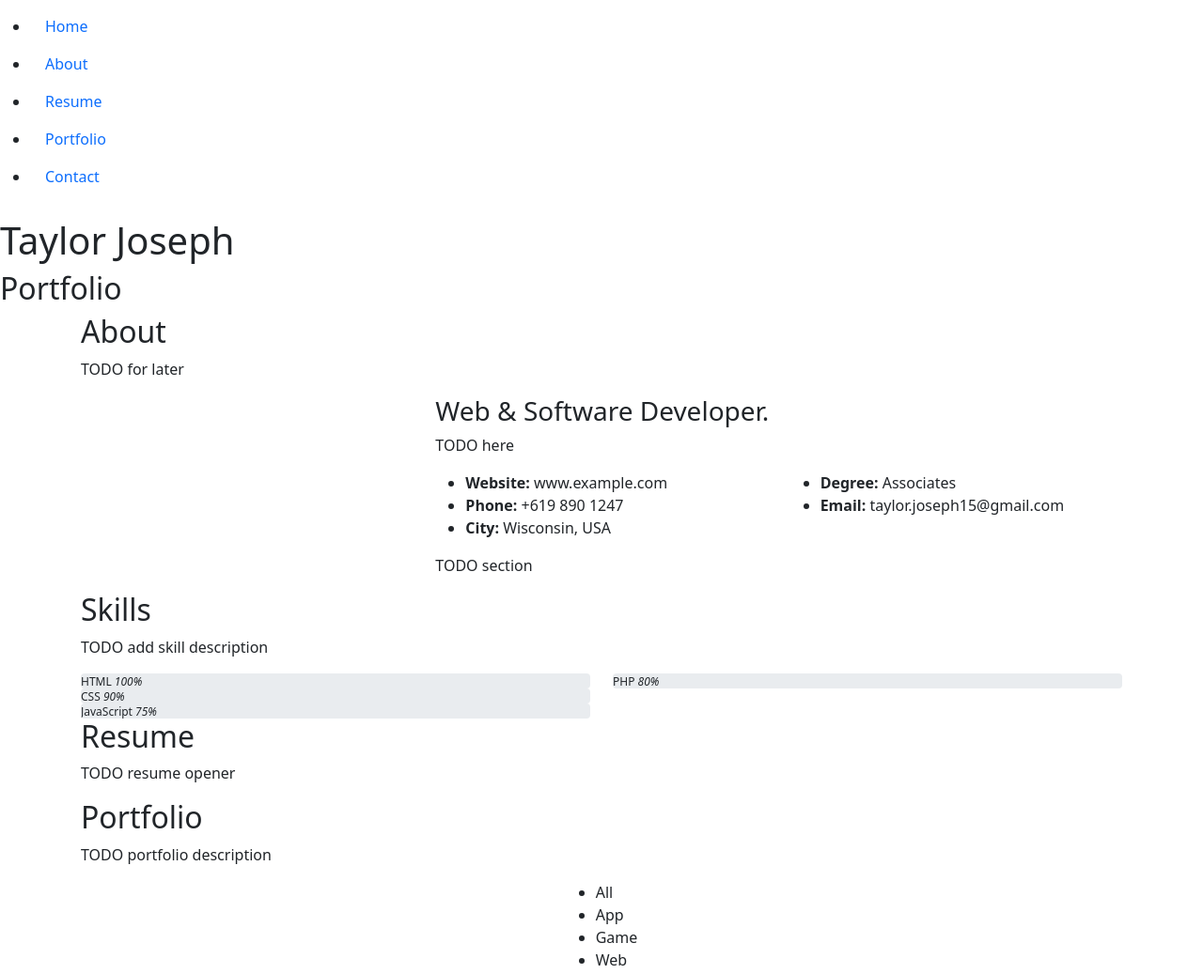
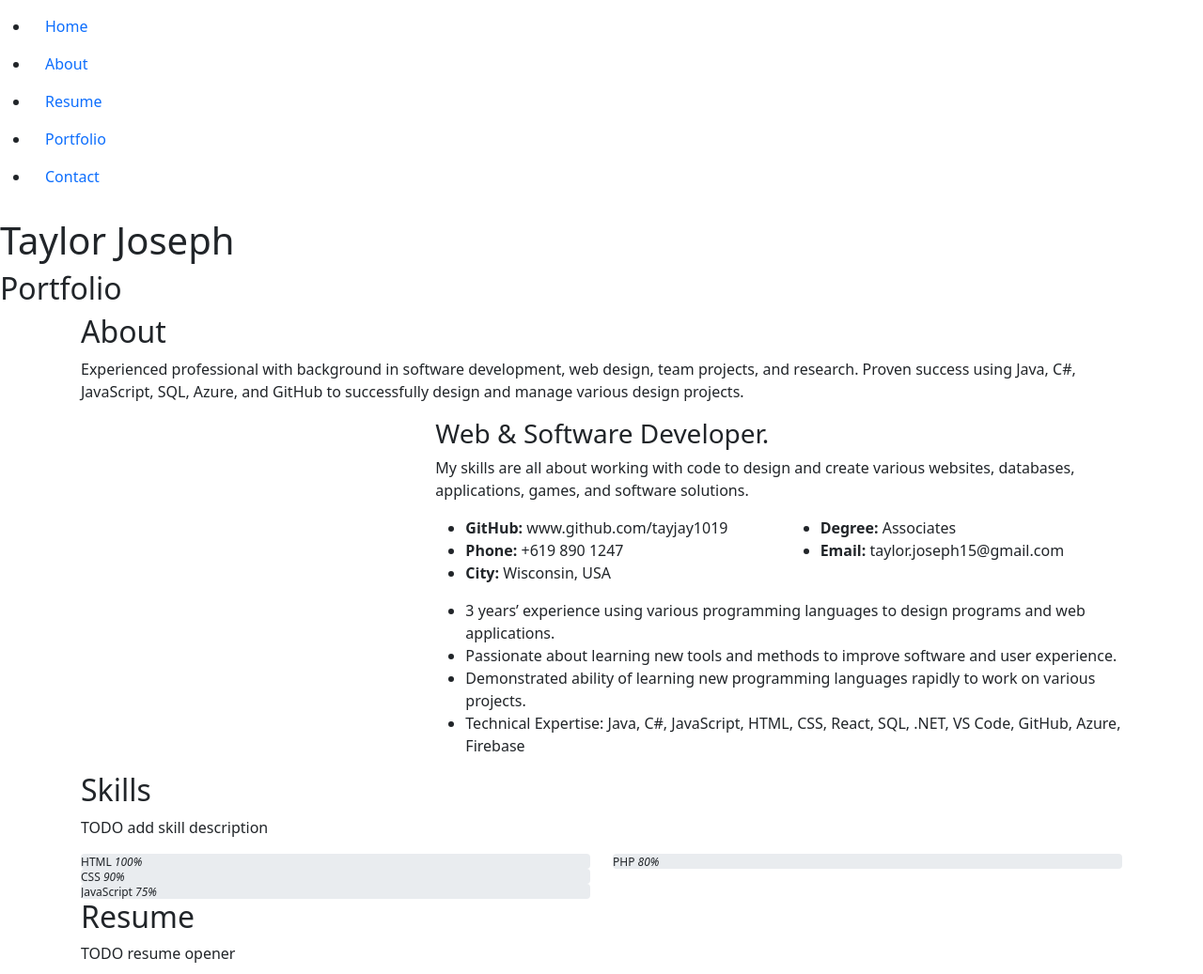
Before and after one commit to tayjay1019/PortfolioSite, a plain HTML site: page index.html in a window 1280 px wide. Shown: the top 1037 px of the page at 94% size. Drawn offline with nearby package versions, Linux system fonts and the light colour scheme.

Commit message:
added content to about page

```diff
--- a/index.html
+++ b/index.html
@@ -29,7 +29,11 @@
 
             <div class="section-title">
               <h2>About</h2>
-              <p>TODO for later</p>
+              <p>Experienced professional with background in software development,
+                 web design, team projects, and research.
+                   Proven success using Java, C#, JavaScript,
+                    SQL, Azure, and GitHub to successfully design and manage
+                     various design projects.</p>
             </div>
 
             <div class="row">
@@ -39,12 +43,13 @@
               <div class="col-lg-8 pt-4 pt-lg-0 content">
                 <h3>Web &amp; Software Developer.</h3>
                 <p class="fst-italic">
-                  TODO here
+                  My skills are all about working with code to design and create
+                   various websites, databases, applications, games, and software solutions.
                 </p>
                 <div class="row">
                   <div class="col-lg-6">
                     <ul>
-                      <li><i class="bi bi-chevron-right"></i> <strong>Website:</strong> <span>www.example.com</span></li>
+                      <li><i class="bi bi-chevron-right"></i> <strong>GitHub:</strong> <span>www.github.com/tayjay1019</span></li>
                       <li><i class="bi bi-chevron-right"></i> <strong>Phone:</strong> <span>+619 890 1247</span></li>
                       <li><i class="bi bi-chevron-right"></i> <strong>City:</strong> <span>Wisconsin, USA</span></li>
                     </ul>
@@ -56,9 +61,12 @@
                     </ul>
                   </div>
                 </div>
-                <p>
-                  TODO section
-                </p>
+                <ul>
+                  <li>3 years&#8217; experience using various programming languages to design programs and web applications.</li>
+                  <li>Passionate about learning new tools and methods to improve software and user experience.</li>
+                  <li>Demonstrated ability of learning new programming languages rapidly to work on various projects.</li>
+                  <li>Technical Expertise: Java, C#, JavaScript, HTML, CSS, React, SQL, .NET, VS Code, GitHub, Azure, Firebase</li>
+                </ul>
               </div>
             </div>
 
```
